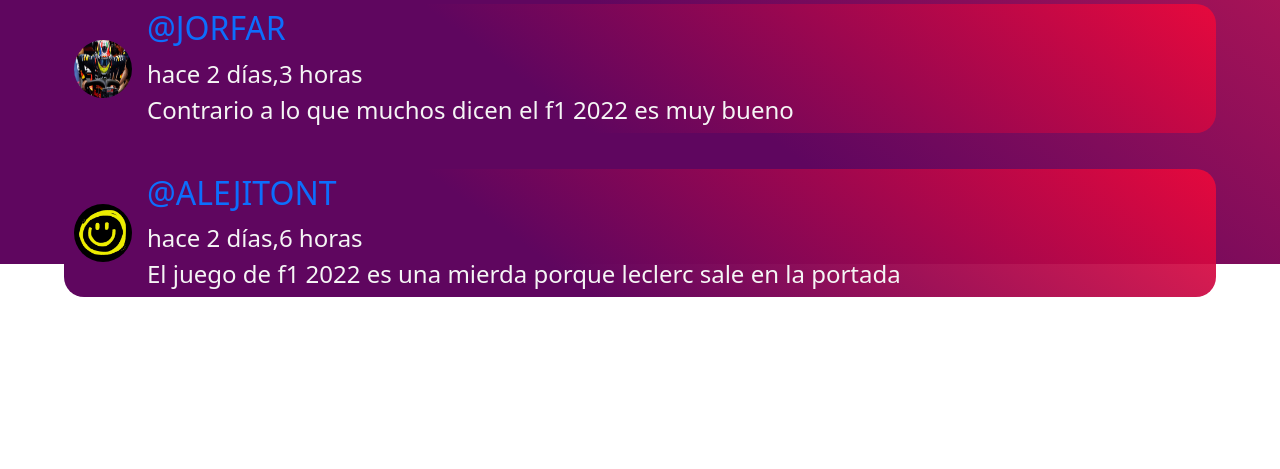
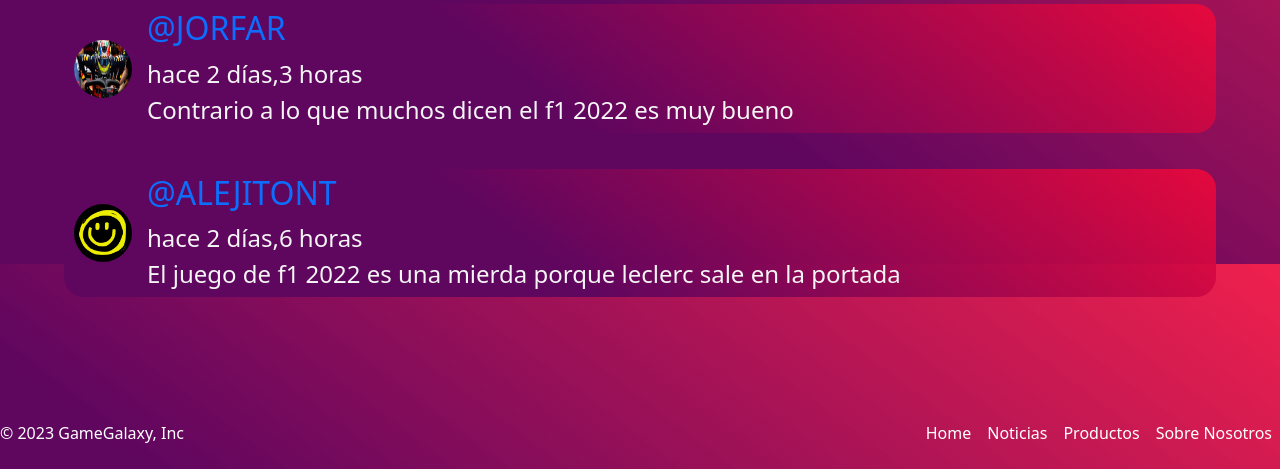
Before and after one commit to leclercxswift/software2, a Django app: page /comunidad in a window 1280 px wide. Shown: the part 536-1005 px from the top of the page. Run offline with Django 4.2, Linux system fonts and the light colour scheme; a user stored in the database is signed in; data comes from the database, SQL or seed files in the repository.

Commit message:
Update comunidad.html

```diff
--- a/juegos/templates/comunidad.html
+++ b/juegos/templates/comunidad.html
@@ -14,10 +14,7 @@
 padding: 0;
 box-sizing: border-box;
 background: linear-gradient(217deg, rgba(238, 8, 58, 0.9)0%, rgb(95, 6, 95,1)60%);
-background-repeat: no-repeat;
-background-size: cover;
-width: 100%;
-height: 100%;
+
 
     }
 
```
